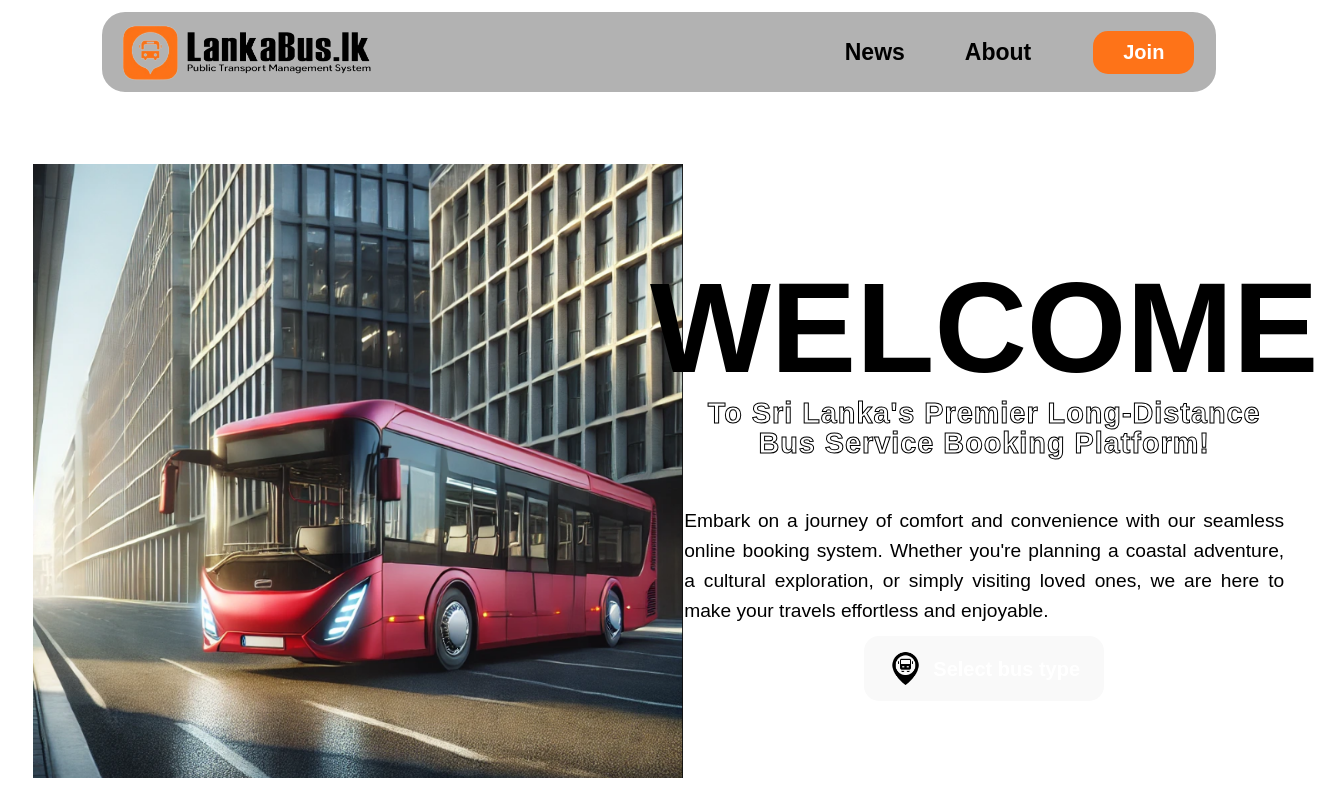
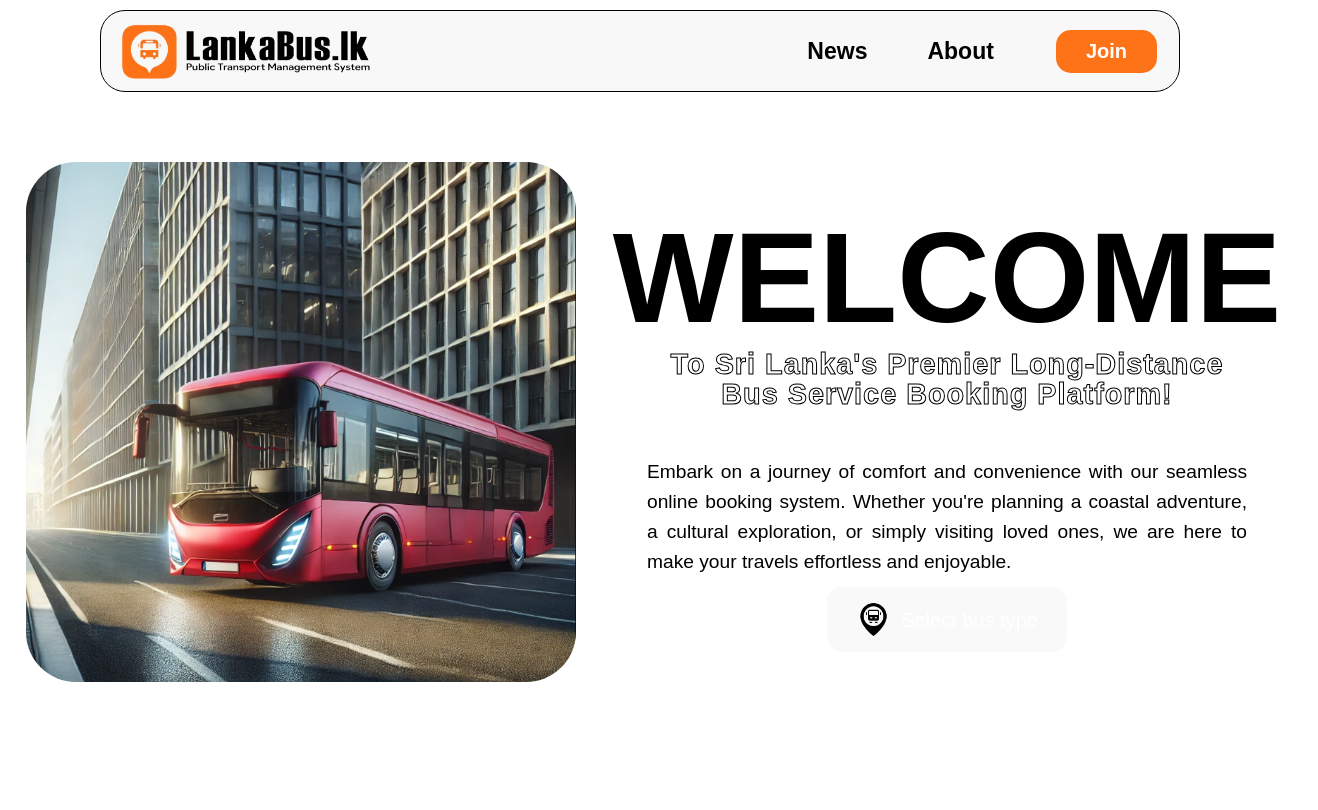
Before and after one commit to KCDasanayaka/Public_Transport_Management-Website, a React (Vite) app in the folder frontend/: page /Pages/Home in a window 1280 px wide. Shown: the whole page, 1318 px wide, since content can reach past the window. Built offline with nearby package versions, Linux system fonts and the light colour scheme.

Commit message:
new updated

```diff
--- a/frontend/src/Pages/home.css
+++ b/frontend/src/Pages/home.css
@@ -15,12 +15,14 @@
 
   .homeClass {
     margin-bottom: 20px;
+    margin-right: 5%;
   }
 
   .homeImg {
-    width: 650px;
+    width: 550px;
     height: auto;
     margin-left: 5%;
+    border-radius: 50px;
   }
 
   .homeText h1 {
@@ -109,9 +111,9 @@ button:hover {
 /* Styling for the text */
 .homeBtn2 {
   font-size: 20px;
-  font-weight: 600;
+  font-weight: 500;
   line-height: 20px;
-  text-align: left;
+  text-align: center;
   font-family: "Poppins", sans-serif;
    /* White text color */
 }
--- a/frontend/src/Pages/navBar/navBar.css
+++ b/frontend/src/Pages/navBar/navBar.css
@@ -7,7 +7,8 @@
   margin: 10px 100px;
   padding: 10px 20px;
   height: 60px;
-  background-color: #b2b2b2;
+  background-color: #b2b2b218;
+  border: 1px solid black;
 }
 
 .Navimg {
```
